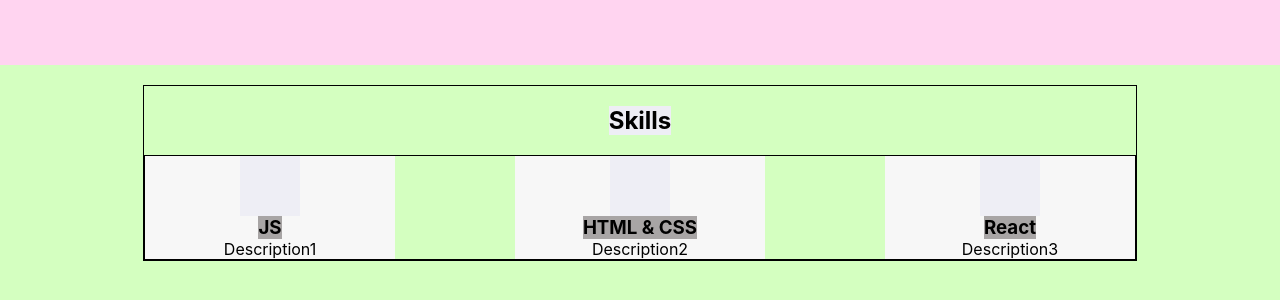
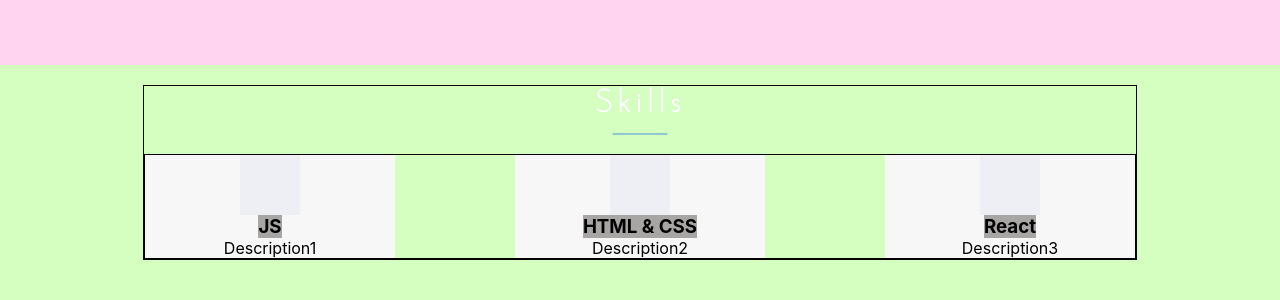
Before and after one commit to kozMikhailS1286/portfolio, a React (Create React App) app: page / in a window 1280 px wide. Shown: the part 815-1115 px from the top of the page. Built offline with nearby package versions, Linux system fonts and the light colour scheme.

Commit message:
25.07.23 / 2

```diff
--- a/src/common/components/title/Title.tsx
+++ b/src/common/components/title/Title.tsx
@@ -1,11 +1,13 @@
 import React from 'react'
 import style from './Title.module.css';
 
-
-function Title() {
+type TitlePropsType = {
+    text: string
+}
+function Title(props: TitlePropsType) {
     return (
         <div className={style.title}>
-            <h2> Projects </h2>
+            <h2> {props.text} </h2>
         </div>
     )
 }
--- a/src/skills/Skills.tsx
+++ b/src/skills/Skills.tsx
@@ -2,12 +2,13 @@
 import style from './Skills.module.css';
 import styleContainer from './../common/styles/Container.module.css'
 import Skill from "./skill/Skill";
+import Title from "../common/components/title/Title";
 
 function Skills() {
     return (
         <div className={style.skillsBlock}>
             <div className={`${styleContainer.container} ${style.skillsContainer}`}>
-                <h2 className={style.title}> Skills </h2>
+                <Title text={"Skills"} />
                 <div className={style.skills}>
                     <Skill title={"JS"}
                            description={"Description1"}
```
